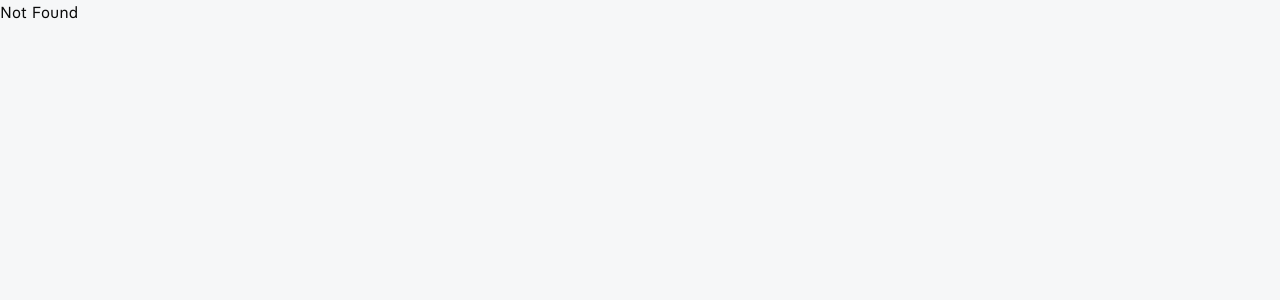
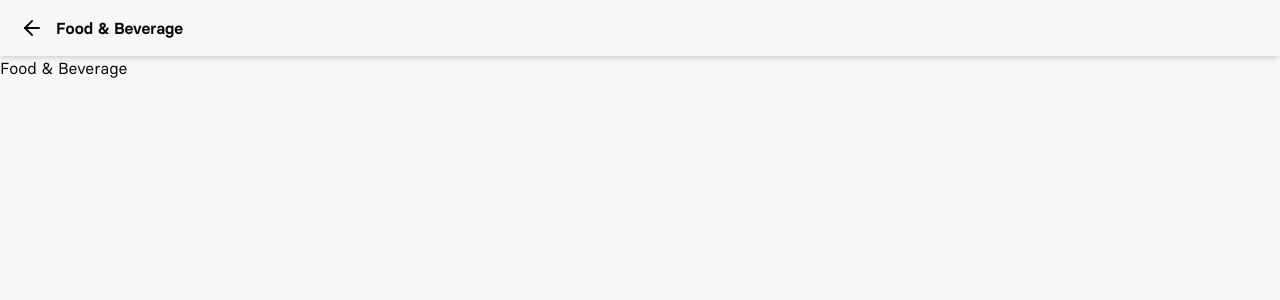
Before and after one commit to ricoputrap/sara-pwa, a React (Vite) app: page /fnb in a window 1280 px wide. Shown: the top 300 px of the page. Built offline with nearby package versions, Linux system fonts and the light colour scheme.

Commit message:
feat: show back icon on the header

```diff
--- a/src/components/_home/index.tsx
+++ b/src/components/_home/index.tsx
@@ -10,10 +10,10 @@ export default function Home() {
       <h2 className="text-2xl mt-3">Let us help you enhance your stay!</h2>
 
       <div className="grid grid-cols-2 gap-5 mt-8">
-        <MenuItem label="Food & Beverage" />
-        <MenuItem label="Housekeeping" />
-        <MenuItem label="Maintenance" />
-        <MenuItem label="Laundry" />
+        <MenuItem label="Food & Beverage" targetPath="/fnb" />
+        <MenuItem label="Housekeeping" targetPath="/fnb" />
+        <MenuItem label="Maintenance" targetPath="/fnb" />
+        <MenuItem label="Laundry" targetPath="/fnb" />
       </div>
     </main>
   )
--- a/src/components/_home/menu-item.tsx
+++ b/src/components/_home/menu-item.tsx
@@ -1,17 +1,17 @@
-import { cn } from '@/lib/utils';
+import { Link } from '@tanstack/react-router';
 
 interface Props {
   label: string;
+  targetPath: string;
 }
 
-export default function MenuItem({ label }: Props) {
+export default function MenuItem({ label, targetPath }: Props) {
   return (
-    <div className={cn(
-      "flex flex-col justify-center items-center gap-y-4",
-      "rounded-lg shadow h-44 bg-white"
-    )}>
-      <div className="bg-neutral-500 rounded-full w-14 h-14"></div>
-      <p>{ label }</p>
+    <div className="rounded-lg shadow h-44 bg-white">
+      <Link to={targetPath} className="h-full flex flex-col justify-center items-center gap-y-4">
+        <div className="bg-neutral-500 rounded-full w-14 h-14"></div>
+        <p>{ label }</p>
+      </Link>
     </div>
   )
 }
--- a/src/layouts/base.tsx
+++ b/src/layouts/base.tsx
@@ -1,28 +1,49 @@
+import React from 'react'
+import { ArrowLeft } from "lucide-react"
 import BottomNavMenu from '@/components/bottom-nav-menu';
 import { cn } from '@/lib/utils';
-import React from 'react'
+import { Link } from '@tanstack/react-router';
 
 interface Props {
   title?: string;
   hideHeader?: boolean;
+  hideBottomNav?: boolean;
   currentPath: string;
+  prevPath?: string;
   children: React.ReactNode
 }
 
-export default function BaseLayout({ title, hideHeader, currentPath, children }: Props) {
+export default function BaseLayout({
+  title,
+  hideHeader,
+  currentPath,
+  prevPath,
+  hideBottomNav,
+  children
+}: Props) {
   return (
     <>
+      {/* Header */}
       {hideHeader ? null : (
-        <header className="fixed top-0 px-5 flex items-center w-full h-14 shadow-md">
+        <header className="fixed top-0 px-5 flex items-center gap-x-3 w-full h-14 shadow-md">
+          {prevPath ? (
+            <Link to={prevPath}>
+              <ArrowLeft size={24} />
+            </Link>
+          ) : null}
           <h3 className="font-semibold">{title}</h3>
         </header>
       )}
 
+      {/* Main Content */}
       <main className={cn({ "pt-14": !hideHeader })}>
         {children}
       </main>
 
-      <BottomNavMenu currentPath={currentPath} />
+      {/* Bottom Navigation Menu */}
+      {hideBottomNav ? null : (
+        <BottomNavMenu currentPath={currentPath} />
+      )}
     </>
   )
 }
--- a/src/routeTree.gen.ts
+++ b/src/routeTree.gen.ts
@@ -13,6 +13,7 @@
 import { Route as rootRoute } from './routes/__root'
 import { Route as OrdersImport } from './routes/orders'
 import { Route as HomeImport } from './routes/home'
+import { Route as FnbImport } from './routes/fnb'
 import { Route as IndexImport } from './routes/index'
 
 // Create/Update Routes
@@ -26,6 +27,12 @@ const OrdersRoute = OrdersImport.update({
 const HomeRoute = HomeImport.update({
   id: '/home',
   path: '/home',
+  getParentRoute: () => rootRoute,
+} as any)
+
+const FnbRoute = FnbImport.update({
+  id: '/fnb',
+  path: '/fnb',
   getParentRoute: () => rootRoute,
 } as any)
 
@@ -44,6 +51,13 @@ declare module '@tanstack/react-router' {
       path: '/'
       fullPath: '/'
       preLoaderRoute: typeof IndexImport
+      parentRoute: typeof rootRoute
+    }
+    '/fnb': {
+      id: '/fnb'
+      path: '/fnb'
+      fullPath: '/fnb'
+      preLoaderRoute: typeof FnbImport
       parentRoute: typeof rootRoute
     }
     '/home': {
@@ -67,12 +81,14 @@ declare module '@tanstack/react-router' {
 
 export interface FileRoutesByFullPath {
   '/': typeof IndexRoute
+  '/fnb': typeof FnbRoute
   '/home': typeof HomeRoute
   '/orders': typeof OrdersRoute
 }
 
 export interface FileRoutesByTo {
   '/': typeof IndexRoute
+  '/fnb': typeof FnbRoute
   '/home': typeof HomeRoute
   '/orders': typeof OrdersRoute
 }
@@ -80,27 +96,30 @@ export interface FileRoutesByTo {
 export interface FileRoutesById {
   __root__: typeof rootRoute
   '/': typeof IndexRoute
+  '/fnb': typeof FnbRoute
   '/home': typeof HomeRoute
   '/orders': typeof OrdersRoute
 }
 
 export interface FileRouteTypes {
   fileRoutesByFullPath: FileRoutesByFullPath
-  fullPaths: '/' | '/home' | '/orders'
+  fullPaths: '/' | '/fnb' | '/home' | '/orders'
   fileRoutesByTo: FileRoutesByTo
-  to: '/' | '/home' | '/orders'
-  id: '__root__' | '/' | '/home' | '/orders'
+  to: '/' | '/fnb' | '/home' | '/orders'
+  id: '__root__' | '/' | '/fnb' | '/home' | '/orders'
   fileRoutesById: FileRoutesById
 }
 
 export interface RootRouteChildren {
   IndexRoute: typeof IndexRoute
+  FnbRoute: typeof FnbRoute
   HomeRoute: typeof HomeRoute
   OrdersRoute: typeof OrdersRoute
 }
 
 const rootRouteChildren: RootRouteChildren = {
   IndexRoute: IndexRoute,
+  FnbRoute: FnbRoute,
   HomeRoute: HomeRoute,
   OrdersRoute: OrdersRoute,
 }
@@ -116,12 +135,16 @@ export const routeTree = rootRoute
       "filePath": "__root.tsx",
       "children": [
         "/",
+        "/fnb",
         "/home",
         "/orders"
       ]
     },
     "/": {
       "filePath": "index.tsx"
+    },
+    "/fnb": {
+      "filePath": "fnb.tsx"
     },
     "/home": {
       "filePath": "home.tsx"
--- /dev/null
+++ b/src/routes/fnb.tsx
@@ -0,0 +1,19 @@
+import BaseLayout from '@/layouts/base'
+import { createFileRoute } from '@tanstack/react-router'
+
+export const Route = createFileRoute('/fnb')({
+  component: RouteComponent,
+})
+
+function RouteComponent() {
+  return (
+    <BaseLayout
+      title="Food & Beverage"
+      currentPath='/fnb'
+      prevPath='/home'
+      hideBottomNav
+    >
+      Food & Beverage
+    </BaseLayout>
+  )
+}
```
